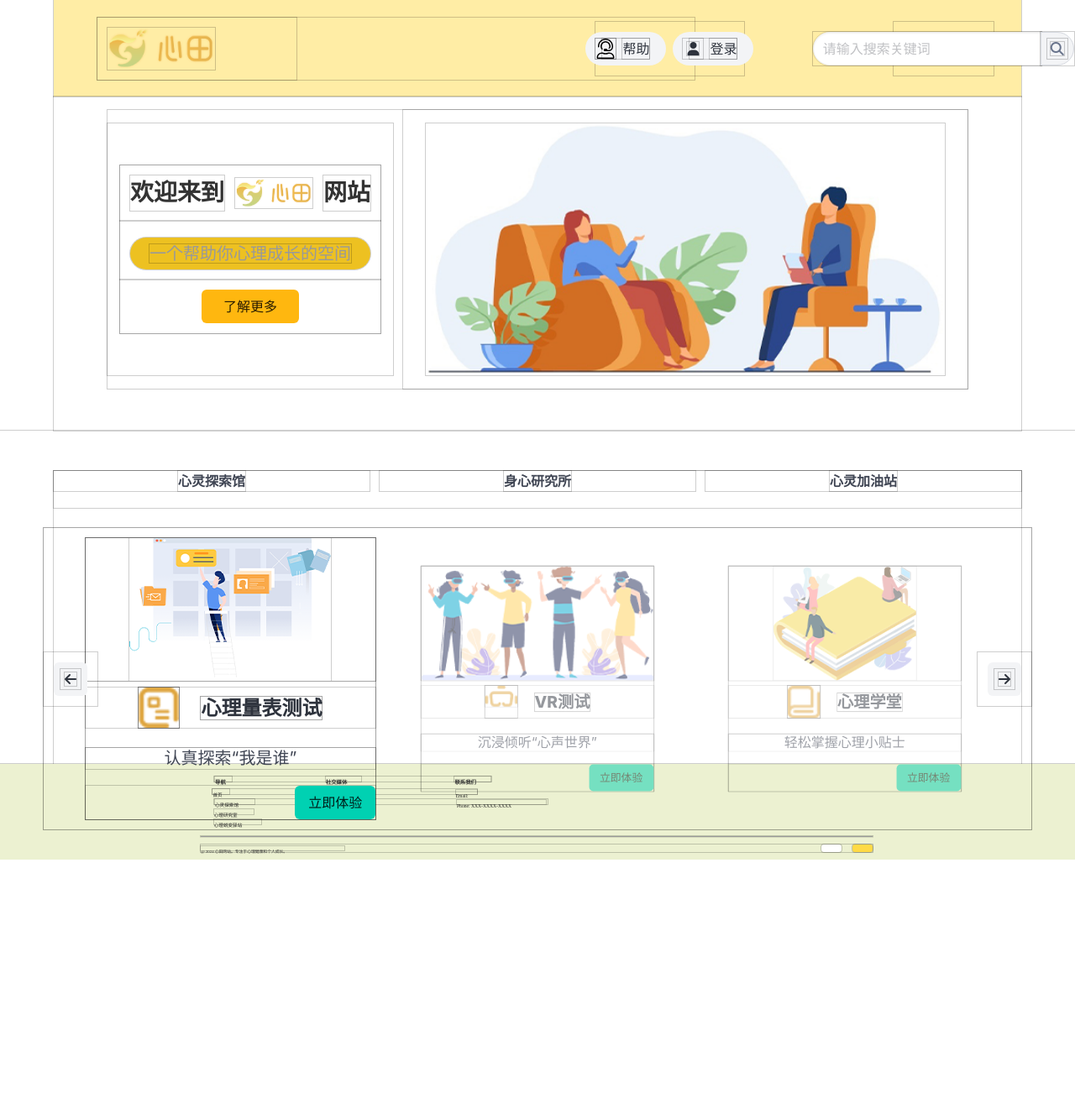
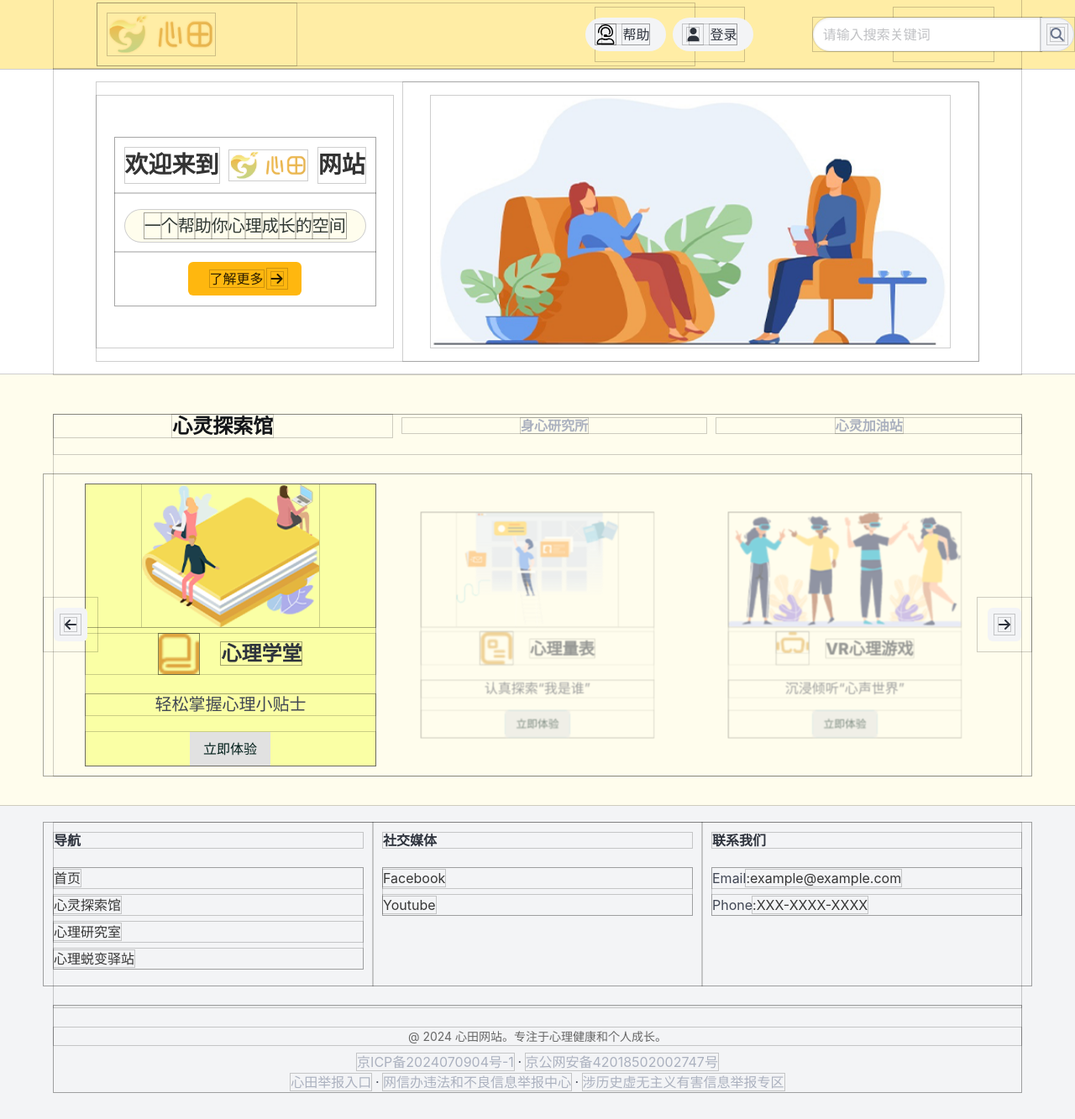
Before and after one commit to Schweik7/xintian, a Vue app: page / in a window 1280 px wide. Shown: the whole page at 84% size. Before the commit the page ends 1024 px from the top, so only its background shows below. Built offline with nearby package versions, Linux system fonts and the light colour scheme.

Commit message:
基本完成了主题

```diff
--- a/package.json
+++ b/package.json
@@ -10,7 +10,9 @@
   },
   "dependencies": {
     "@fortawesome/fontawesome-free": "^6.6.0",
+    "animate.css": "^4.1.1",
     "bulma": "^1.0.2",
+    "hover.css": "^2.3.2",
     "sass": "^1.77.8",
     "sass-loader": "^16.0.0",
     "vue": "^3.4.29"
--- a/src/assets/index.css
+++ b/src/assets/index.css
@@ -1,7 +1,7 @@
 .page {
     position: relative;
     width: 100vw;
-    height: 128vh;
+    /* height: 128vh; */
     overflow: hidden;
 }
 
--- a/src/components/ContentComponent.vue
+++ b/src/components/ContentComponent.vue
@@ -2,27 +2,29 @@
   <section class="section">
     <div class="container">
       <!-- Section 标题展示，使用v-for -->
-      <div class="level">
+      <div class="level is-mobile">
         <div class="level-item section-header is-mobile" v-for="(section, index) in sections" :key="index">
-          <span>{{ section.title }}</span>
+          <!-- 如果index是0则放大一点，否则是3 -->
+          <p v-if="index === 0" class="title is-4 has-text-black-bis">{{ section.title }}</p>
+          <p v-else class="title is-6 has-text-grey-light">{{ section.title }}</p>
         </div>
       </div>
 
       <!-- 左右箭头 -->
       <div class="columns is-centered mt-2 arrows-container">
-        <div class="column is-narrow arrow-left">
+        <div class="column is-narrow arrow-left is-hidden-mobile">
           <button class="button is-light" @click="prevBlock">
             <span class="icon">
               <i class="fas fa-arrow-left"></i>
             </span>
           </button>
         </div>
-
+        <!-- TODO 允许图片偏移溢出到下面的容器 -->
         <!-- 卡片展示区 -->
         <div class="column card-container">
           <div v-for="(block, index) in currentSection.blocks" :key="index"
             :class="['block-wrapper', { 'is-focused': currentBlock === index }]" :style="getBlockStyle(index)">
-            <div class="block-content">
+            <div class="block-content" @click="currentBlock = index">
               <div class="image-container mb-2">
                 <figure>
                   <img :src="block.image" alt="Placeholder image" />
@@ -41,7 +43,7 @@
               <div class="content">
                 <p class="subtitle is-5">{{ block.description }}</p>
                 <div class="button-container">
-                  <button class="button is-primary">
+                  <button class="button is-primary hvr-rectangle-in">
                     {{ block.buttonText }}
                   </button>
                 </div>
@@ -52,7 +54,7 @@
 
         <!-- 右箭头 -->
         <div class="column is-narrow arrow-right">
-          <button class="button is-light" @click="nextBlock">
+          <button class="button is-light is-hidden-mobile" @click="nextBlock">
             <span class="icon">
               <i class="fas fa-arrow-right"></i>
             </span>
@@ -81,27 +83,28 @@ export default {
         {
           title: '心灵探索馆',
           blocks: [
+          {
+              title: '心理学堂',
+              description: '轻松掌握心理小贴士',
+              buttonText: '立即体验',
+              image: image1,
+              icon: image1_1
+            },
             {
-              title: '心理量表测试',
+              title: '心理量表',
               description: '认真探索“我是谁”',
               buttonText: '立即体验',
               image: image2,
               icon: image2_1
             },
             {
-              title: 'VR测试',
+              title: 'VR心理游戏',
               description: '沉浸倾听“心声世界”',
               buttonText: '立即体验',
               image: image3,
               icon: image3_1
             },
-            {
-              title: '心理学堂',
-              description: '轻松掌握心理小贴士',
-              buttonText: '立即体验',
-              image: image1,
-              icon: image1_1
-            }
+
           ]
         },
         {
@@ -154,13 +157,23 @@ export default {
   font-weight: bold;
 }
 
+.section {
+  /* background-color: hwb(132 91% 7% / 0.883); */
+  background-color: rgb(255, 253, 237);
+}
+
+.level{
+
+}
+
 /* 卡片容器的样式 */
 .card-container {
   display: flex;
   justify-content: center;
   align-items: center;
   position: relative;
-  overflow: hidden;
+  /* overflow: hidden; */
+  overflow: visible; /* 允许内部元素溢出 */
   z-index: 1;
 }
 
@@ -178,6 +191,7 @@ export default {
 .is-focused {
   transform: scale(1.1);
   z-index: 2;
+  background-color: #faffa5;
 }
 
 /* 左右箭头的样式 */
@@ -241,10 +255,9 @@ export default {
   text-align: center;
 }
 
-/* 将按钮放在右下角 */
 .button-container {
   display: flex;
-  justify-content: flex-end;
+  justify-content: center;
 }
 
 /* 在小屏幕上调整卡片的宽度 */
--- a/src/components/FooterComponent.vue
+++ b/src/components/FooterComponent.vue
@@ -1,29 +1,49 @@
 <template>
-    <div class="section_13 flex-col">
-      <div class="text-wrapper_12 flex-row justify-between">
-        <span class="text_27">导航</span>
-        <span class="text_28">社交媒体</span>
-        <span class="text_29">联系我们</span>
+  <footer class="footer has-background-light">
+    <div class="container">
+      <div class="columns is-mobile">
+        <!-- 导航 -->
+        <div class="column">
+          <p class="title is-6">导航</p>
+          <ul>
+            <li><a href="#">首页</a></li>
+            <li><a href="#">心灵探索馆</a></li>
+            <li><a href="#">心理研究室</a></li>
+            <li><a href="#">心理蜕变驿站</a></li>
+          </ul>
         </div>
-      <div class="text-wrapper_13 flex-row">
-        <span class="text_30">首页</span>
-        <span class="text_31">Facebook</span>
-        <span class="text_32">Email:</span>
+        <!-- 社交媒体 -->
+        <div class="column">
+          <p class="title is-6">社交媒体</p>
+          <ul>
+            <li><a href="#">Facebook</a></li>
+            <li><a href="#">Youtube</a></li>
+          </ul>
         </div>
-      <div class="text-wrapper_14 flex-row">
-        <span class="text_33">心灵探索馆</span>
-        <span class="text_34">Youtube</span>
-        <span class="text_35">Phone:&nbsp;XXX-XXXX-XXXX</span>
-      </div>
-      <span class="text_36">心理研究室</span>
-      <span class="text_37">心理蜕变驿站</span>
-      <div class="block_9 flex-col"></div>
-      <div class="section_19 flex-row">
-        <span class="text_38">&#64;&nbsp;2024&nbsp;心田网站。专注于心理健康和个人成长。</span>
-        <div class="group_7 flex-col"></div>
-        <div class="group_8 flex-col"></div>
+        <!-- 联系我们 -->
+         <!-- TODO 添加icons -->
+        <div class="column">
+          <p class="title is-6">联系我们</p>
+          <ul>
+            <li>Email<a href="mailto:example@example.com" class="is-hidden-mobile">:example@example.com</a></li>
+            <li>Phone<a class="is-hidden-mobile">:XXX-XXXX-XXXX</a>
+            </li>
+          </ul>
         </div>
       </div>
+      <div class="content has-text-centered mt-5 ">
+        <hr>
+        <p class="">&#64; 2024 心田网站。专注于心理健康和个人成长。</p>
+        <a class="has-text-grey-light" href="https://beian.miit.gov.cn/" target="_blank"
+          rel="external nofollow">京ICP备2024070904号-1</a> · <a
+          href="http://www.beian.gov.cn/portal/registerSystemInfo?recordcode=42018502002747" target="_blank"
+          rel="external nofollow" class="has-text-grey-light">京公网安备42018502002747号</a>
+        <br><a href="#" class="has-text-grey-light">心田举报入口</a> · <a class="has-text-grey-light" target="_blank"
+          href="https://www.12377.cn/">网信办违法和不良信息举报中心</a> · <a target="_blank" class="has-text-grey-light"
+          href="https://www.12377.cn/jbxzxq/64d38691937611ebb858c9da04cf59d3_web.html?spm=zm1033-001.0.0.1.SOXBdI&smallHarmType=64d38691937611ebb858c9da04cf59d3">涉历史虚无主义有害信息举报专区</a>
+      </div>
+    </div>
+  </footer>
 </template>
 
 <script>
@@ -31,3 +51,44 @@
   name: 'FooterComponent',
 };
 </script>
+
+<style scoped>
+.footer {
+  padding: 2rem 1.5rem;
+  background-color: rgb(236, 241, 209);
+}
+
+.columns .column {
+  text-align: left;
+}
+
+.columns .column ul {
+  list-style-type: none;
+  padding-left: 0;
+}
+
+.columns .column ul li {
+  margin-bottom: 0.5rem;
+}
+
+.columns .column ul li a {
+  color: #363636;
+  text-decoration: none;
+}
+
+.columns .column ul li a:hover {
+  text-decoration: underline;
+}
+
+.content p {
+  margin: 0.5rem 0;
+  font-size: 0.875rem;
+  color: #666666;
+}
+
+hr {
+  border: none;
+  border-top: 1px solid #e0e0e0;
+  margin: 1.5rem 0;
+}
+</style>
--- a/src/components/HeaderComponent.vue
+++ b/src/components/HeaderComponent.vue
@@ -1,4 +1,5 @@
 <template>
+  <section class="section">
     <div class="header-section container">
       <div class="columns is-vcentered is-mobile">
         <!-- Logo 部分 -->
@@ -7,7 +8,8 @@
         </div>
         <!--  -->
         <!-- Header Actions 部分 -->
-      <div class="column is-3-mobile is-offset-2-mobile is-3-desktop is-offset-6-desktop  is-flex is-justify-content-center header-actions">
+        <div
+          class="column is-3-mobile is-offset-2-mobile is-3-desktop is-offset-6-desktop  is-flex is-justify-content-center header-actions">
           <button id="help-btn" class="button is-light is-normal is-rounded ">
             <span class="icon-text">
               <span class="icon">
@@ -29,7 +31,8 @@
         </div>
 
         <!-- Search Box 部分 -->
-      <div id="search-box" class="column is-offset-1-mobile is-2-mobile is-2-desktop is-offset-3-desktop  field has-addons is-flex is-justify-content-center">
+        <div id="search-box"
+          class="column is-offset-1-mobile is-2-mobile is-2-desktop is-offset-3-desktop  field has-addons is-flex is-justify-content-center">
           <p class="control">
             <input class="input is-hidden-mobile" type="text" placeholder="请输入搜索关键词">
           </p>
@@ -43,6 +46,7 @@
         </div>
       </div>
     </div>
+  </section>
 </template>
 
 <script>
@@ -52,8 +56,13 @@ export default {
 </script>
 
 <style scoped>
+.section {
+  background-color: rgba(255, 237, 165, 1);
+  --bulma-section-padding: 0rem 0rem;
+  --bulma-section-padding-desktop: 0rem 0rem;
+}
+
 .header-section {
-  background-color: rgba(255, 237, 165, 1);
   padding: 1rem 5vw;
 }
 
--- a/src/components/MainSectionComponent.vue
+++ b/src/components/MainSectionComponent.vue
@@ -5,23 +5,34 @@
       <div id="main-section-left" class="level-item">
         <div class="columns is-flex-direction-column">
           <div class="column is-flex is-align-items-center is-justify-content-center">
-            <span class="title-text">欢迎来到</span>
-            <img id="logo-image" src="@/images/心田首页.png" />
-            <span class="title-text">网站</span>
+            <span class="title-text animate-item">欢迎来到</span>
+            <img id="logo-image" class="animate-item" src="@/images/心田首页.png" />
+            <span class="title-text animate-item">网站</span>
           </div>
           <!-- 子标题 -->
           <div class="column has-text-centered">
             <div class="subtitle-wrapper">
-              <span class="subtitle-text">一个帮助你心理成长的空间</span>
+              <!-- 通过 v-for 动态插入 .char 元素 -->
+              <span class="subtitle-text" ref="subtitleText">
+                <span
+                  v-for="(char, index) in subtitleText"
+                  :key="index"
+                  class="char"
+                  :style="{ animationDelay: `${index * 0.1}s` }"
+                >{{ char }}</span>
+              </span>
             </div>
           </div>
           <div class="column has-text-centered">
-            <button id="learn-more-button" class="button is-warning">了解更多</button>
+            <button id="learn-more-button" class="button is-warning hvr-icon-wobble-horizontal">
+              <span>了解更多</span>
+              <span class="icon">
+                <i class="fa fa-arrow-right hvr-icon"></i>
+              </span>
+            </button>
           </div>
         </div>
       </div>
-
-      <!-- 了解更多按钮 -->
 
       <!-- 右侧图片 -->
       <div class="level-item is-centered">
@@ -34,12 +45,33 @@
 <script>
 export default {
   name: 'MainSectionComponent',
+  data() {
+    return {
+      subtitleText: '一个帮助你心理成长的空间'.split(''), // 将子标题文本分割为单个字符数组
+    };
+  },
+  mounted() {
+    this.applyAnimation();
+  },
+  methods: {
+    applyAnimation() {
+      // 设置 .animate-item（包括 .title-text 和 #logo-image） 的动画延迟
+      const animateItems = document.querySelectorAll('.animate-item');
+      animateItems.forEach((item, index) => {
+        item.style.animationDelay = `${index * 0.3}s`; // 假设每个元素间隔 0.5s
+      });
+    },
+  },
 };
 </script>
 
+<style>
+
+</style>
+
 <style scoped>
 #main-section {
-  padding: 2vh 5vw;
+  padding: 2vh 4vw;
 }
 
 #logo-image {
@@ -58,18 +90,44 @@ export default {
 
 .subtitle-wrapper {
   margin-top: 1vh;
-  background-color: hsl(47, 85%, 53%);
+  background-color: rgb(255, 253, 237);
   border-radius: 21px;
   padding: 0.5vh 1vw;
+  overflow: visible;
+  /* 允许内部元素溢出 */
 }
 
 .subtitle-text {
-  color: rgba(153, 153, 153, 1);
+  color: hwb(150 19% 78%);
   font-size: 2.5vh;
   font-family: "PingFang SC", sans-serif;
   font-weight: 500;
+  display: inline-block;
+  overflow: visible;
+  /* 允许内部元素溢出 */
+}
+span.char, .animate-item {
+  display: inline-block;
+  opacity: 0;
+  animation-name: fadeInUp;
+  animation-duration: 2s; /* 与标题和图像一致的持续时间 */
+  animation-fill-mode: forwards;
+  animation-timing-function: ease-in-out;
 }
 
+@keyframes fadeInUp {
+  from {
+    opacity: 0;
+    -webkit-transform: translate3d(0, 100%, 0);
+    transform: translate3d(0, 100%, 0);
+  }
+
+  to {
+    opacity: 1;
+    -webkit-transform: translate3d(0, 0, 0);
+    transform: translate3d(0, 0, 0);
+  }
+}
 #learn-more-button {
   padding: 1vh 2vw;
   font-size: 2vh;
--- a/src/main.js
+++ b/src/main.js
@@ -1,6 +1,8 @@
 import './assets/common.css';
 import './assets/index.css';
 import 'bulma/css/bulma.css';
+import 'hover.css/css/hover.css';
+// import 'animate.css/animate.css';
 import'@fortawesome/fontawesome-free/css/all.min.css';
 import { createApp } from 'vue';
 import App from './App.vue';
```
Also changed, not shown: 1 other file (tests, documents, lock files or other folders). Lines whose indentation alone changed are shown as unchanged.
